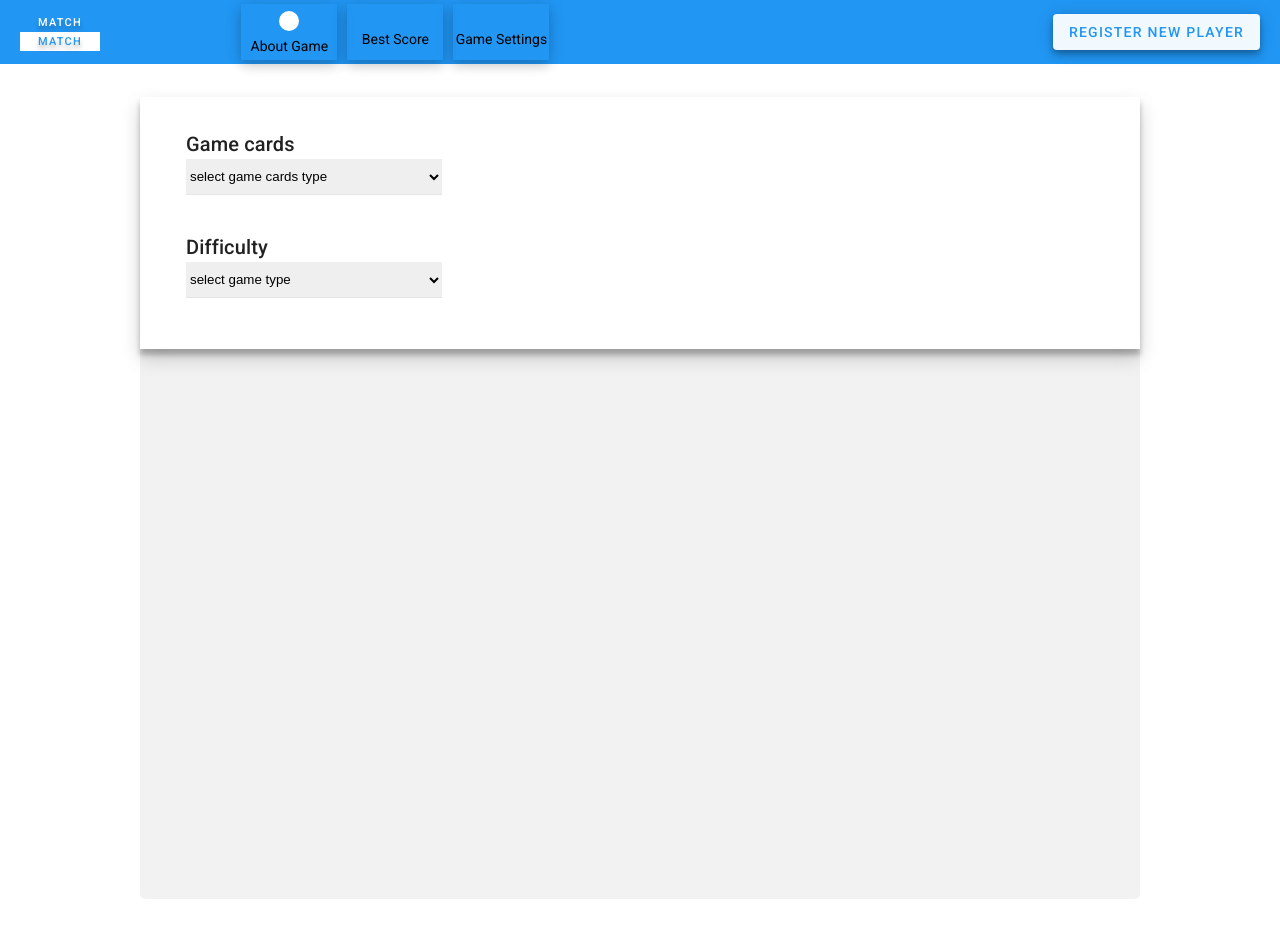
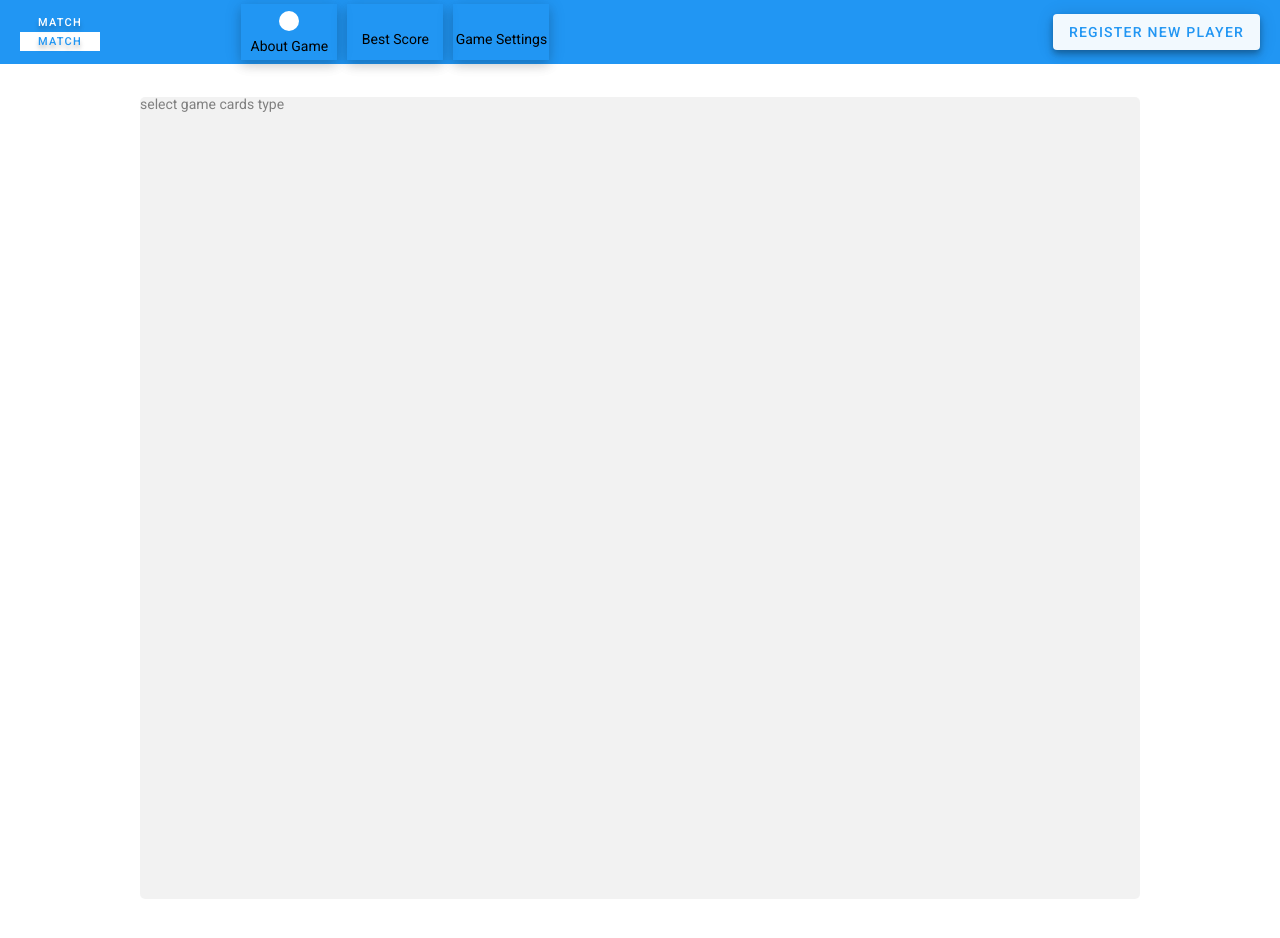
Before and after one commit to akurlovich/match-match-game, a website built with webpack: page src/index.html in a window 1280 px wide. Built offline with nearby package versions, Linux system fonts and the light colour scheme; files whose address does not match are found by name.

Commit message:
feat: class selected option

```diff
--- a/src/index.html
+++ b/src/index.html
@@ -48,26 +48,7 @@
       </div>
     </header>
     <main class="main__container">
-      <div class="settings__wrapper">
-        <div class="setting__game-type">
-          <h3 class="settings__title">Game cards</h3>
-          <select class="settings__options" name="set_game_card" id="">
-            <option value="" disabled selected>select game cards type</option>
-            <option value="4x4">4x4</option>
-            <option value="6x6">6x6</option>
-            <option value="8x8">8x8</option>
-          </select>
-        </div>
-        <div class="settings__difficulty">
-          <h3 class="settings__title">Difficulty</h3>
-          <select class="settings__options" name="set_game_card" id="">
-            <option value="" disabled selected>select game type</option>
-            <option value="easy">easy</option>
-            <option value="medium">medium</option>
-            <option value="hard">hard</option>
-          </select>
-        </div>
-      </div>
+
     </main>
   </div>
 </body>
--- a/src/ts/main.ts
+++ b/src/ts/main.ts
@@ -5,8 +5,16 @@ import '../index.html';
 import { RegisterWindow } from './register-window';
 import { routerMain } from './router/router';
 import { Control, Control3 } from './router/block';
+import { OptionSelect } from './settings_page/options';
 
 'use strict()';
+
+const innerWrapper: HTMLElement | null = document.querySelector('.main__container');
+if (!innerWrapper) throw Error ('No app found!!!');
+
+const FirstOption = new OptionSelect(innerWrapper, '', 'select game cards type', true, true);
+
+
 
 // routerMain();
 
--- /dev/null
+++ b/src/ts/settings_page/options.ts
@@ -0,0 +1,22 @@
+// import { Control } from "../controls"
+
+export class OptionSelect {
+  element: HTMLOptionElement;
+  constructor(
+    parentNode: HTMLElement,
+    valueElement: string,
+    textContentElement = '',
+    disabledElement = false,
+    selectedElement = false
+  ) {
+    this.element = document.createElement('option');
+    parentNode.appendChild(this.element);
+    this.element.value = valueElement
+    this.element.textContent = textContentElement;
+    this.element.disabled = disabledElement;
+    this.element.selected = selectedElement;
+  }
+  setContent(text: string) {
+    this.element.textContent = text;
+  }
+}
```
Also changed, not shown: src/setting.html (added, +21 -0 lines), src/ts/settings_page/input_select.ts (added), src/ts/settings_page/setting_main.ts (added).
